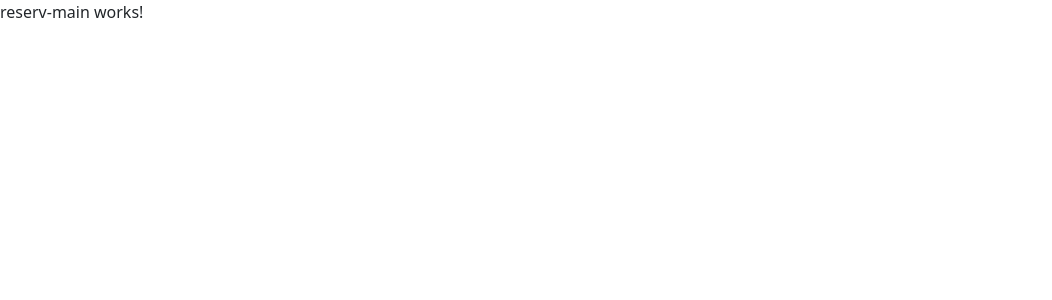
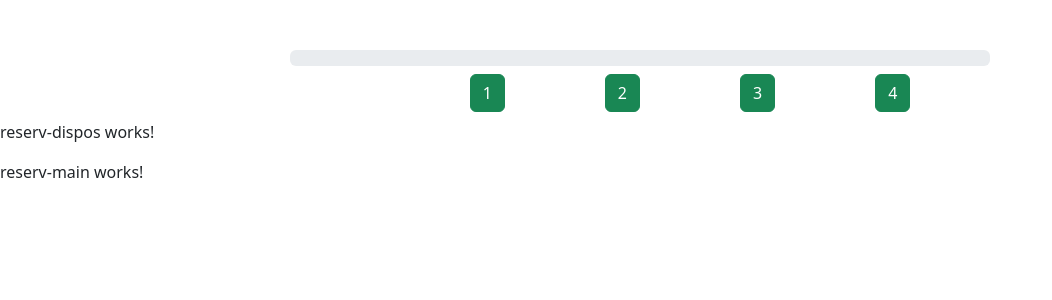
Before and after one commit to Sigeth/nuit-de-lisen-boufffons, an Angular app in the folder frontend/: page /reservation in a window 1280 px wide. Shown: the top 300 px of the page, without its empty margins (0-1052 px from the left). Built offline with nearby package versions, Linux system fonts and the light colour scheme.

Commit message:
j'ai commancé la resa

```diff
--- a/frontend/src/app/component/reservation/reserv-main/reserv-main.component.css
+++ b/frontend/src/app/component/reservation/reserv-main/reserv-main.component.css
@@ -0,0 +1,10 @@
+
+.reserv{
+    border-radius: 12px;
+}
+
+.progress { margin-top:50px; margin-left: auto; margin-right:auto; }
+
+#Bouton{
+    margin-left: 100px;
+}
--- a/frontend/src/app/component/reservation/reserv-main/reserv-main.component.html
+++ b/frontend/src/app/component/reservation/reserv-main/reserv-main.component.html
@@ -1 +1,56 @@
+
+
+
+    <div *ngIf="test(0)">
+        <div class="progress" style="width:700px">
+    <div class="progress-bar progress-bar-striped bg-success progress-bar-animated" role="progressbar" style="width: 0%" aria-valuenow="0" aria-valuemin="0" aria-valuemax="100"></div>
+    </div>
+</div>
+
+<div *ngIf="test(1)">
+    <div class="progress" style="width:700px">
+<div class="progress-bar progress-bar-striped bg-success progress-bar-animated" role="progressbar" style="width: 33%" aria-valuenow="33" aria-valuemin="0" aria-valuemax="100"></div>
+</div>
+</div>
+
+<div *ngIf="test(2)">
+    <div class="progress" style="width:700px">
+<div class="progress-bar progress-bar-striped bg-success progress-bar-animated" role="progressbar" style="width: 66%" aria-valuenow="66" aria-valuemin="0" aria-valuemax="100"></div>
+</div>
+</div>
+
+<div *ngIf="test(3)">
+    <div class="progress" style="width:700px">
+<div class="progress-bar progress-bar-striped bg-success progress-bar-animated" role="progressbar" style="width: 100%" aria-valuenow="100" aria-valuemin="0" aria-valuemax="100"></div>
+</div>
+</div>
+
+<nav class="navbar navbar-expand-lg">
+    <button class="navbar-toggler" type="button" data-toggle="collapse" data-target="#navbarsExample08" aria-controls="navbarsExample08" aria-expanded="false" aria-label="Toggle navigation">
+      <span class="navbar-toggler-icon"></span>
+    </button>
+
+    <div class="collapse navbar-collapse justify-content-md-center" id="navbarsExample">
+      <ul class="navbar-nav">
+        <li class="nav-item active">
+            <button type="button" class="btn btn-success" id="Bouton" ng-click="" >1</button>
+        </li>
+        <li class="nav-item">
+            <button type="button" class="btn btn-success" id="Bouton">2</button>
+        </li>
+        <li class="nav-item">
+            <button type="button" class="btn btn-success" id="Bouton">3</button>
+        </li>
+        <li class="nav-item ">
+            <button type="button" class="btn btn-success" id="Bouton">4</button>
+        </li>
+      </ul>
+    </div>
+  </nav>
+
+<div class="reserv">
+
+</div>
+
+<app-reserv-dispos></app-reserv-dispos>
 <p>reserv-main works!</p>
--- a/frontend/src/app/component/reservation/reserv-main/reserv-main.component.ts
+++ b/frontend/src/app/component/reservation/reserv-main/reserv-main.component.ts
@@ -7,4 +7,14 @@ import { Component } from '@angular/core';
 })
 export class ReservMainComponent {
 
+  step: number = 0;
+
+  test(nombre:number):boolean{
+    return this.step==nombre;
+  }
+
+  change(nombre:number):void{
+    this.step = nombre
+  }
+
 }
```
